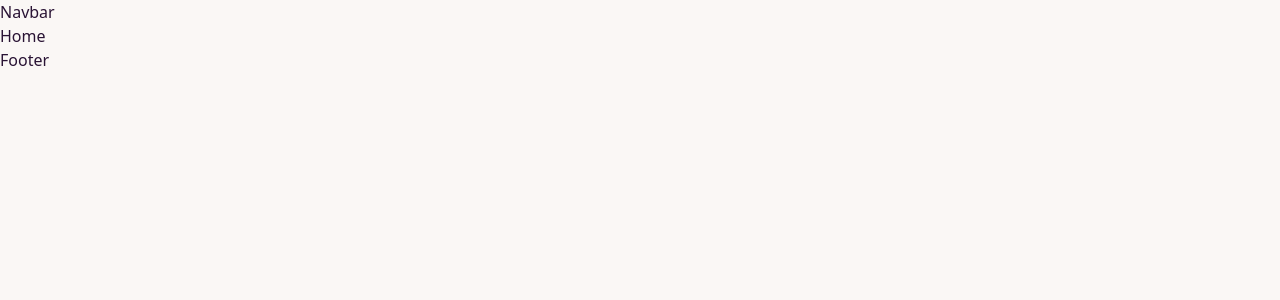
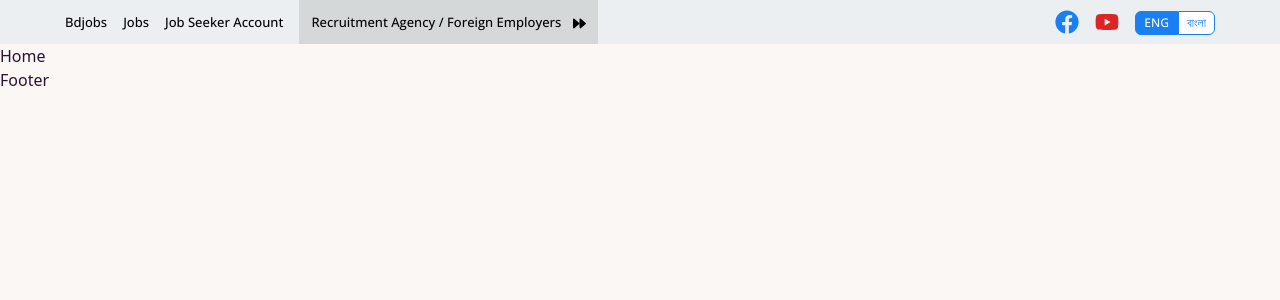
Before and after one commit to RaisulislamRimon/bdjobs-interview-project, a React (Vite) app: page / in a window 1280 px wide. Shown: the top 300 px of the page. Built offline with nearby package versions, Linux system fonts and the light colour scheme.

Commit message:
first navigation setup

```diff
--- a/package.json
+++ b/package.json
@@ -12,6 +12,7 @@
     "daisyui": "^2.51.5",
     "react": "^18.2.0",
     "react-dom": "^18.2.0",
+    "react-icons": "^4.8.0",
     "react-router-dom": "^6.10.0"
   },
   "devDependencies": {
--- /dev/null
+++ b/src/Pages/Shared/Navbar/Navbar.css
@@ -0,0 +1,5 @@
+@import url("https://fonts.googleapis.com/css2?family=Open+Sans:wght@500&display=swap");
+
+nav {
+  font-family: "Open Sans", sans-serif;
+}
--- a/src/Pages/Shared/Navbar/Navbar.jsx
+++ b/src/Pages/Shared/Navbar/Navbar.jsx
@@ -1,9 +1,80 @@
 import React from "react";
+import "./Navbar.css";
+import {
+  FaBeer,
+  FaFacebook,
+  FaFastForward,
+  FaForward,
+  FaYoutube,
+} from "react-icons/fa";
 
 const Navbar = () => {
   return (
-    <div>
-      <h1>Navbar</h1>
+    <div className="container-lg mx-auto bg-[#ECEFF1]">
+      <nav class="flex items-center justify-between flex-wrap px-[65px] container mx-auto text-black ">
+        {/* <div class="flex items-center flex-shrink-0 text-white mr-6">
+          <span class="font-semibold text-xl tracking-tight">Logo</span>
+        </div> */}
+        <div class="block lg:hidden">
+          <button class="flex items-center px-3 py-2 border rounded  border-white hover:border-gray-500">
+            <svg
+              class="fill-current h-3 w-3"
+              viewBox="0 0 20 20"
+              xmlns="http://www.w3.org/2000/svg"
+            >
+              <title>Menu</title>
+              <path d="M0 3h20v2H0V3zm0 6h20v2H0V9zm0 6h20v2H0v-2z" />
+            </svg>
+          </button>
+        </div>
+        <div class="w-full block flex-grow lg:flex lg:items-center lg:w-auto ">
+          <div class="text-sm lg:flex-grow">
+            <a
+              href="#responsive-header"
+              class="block mt-4 lg:inline-block lg:mt-0  hover:text-[#1A7FF2] mr-4 text-[13px]	font-medium"
+            >
+              Bdjobs
+            </a>
+            <a
+              href="#responsive-header"
+              class="block mt-4 lg:inline-block lg:mt-0 hover:text-[#1A7FF2] mr-4 text-[13px]	font-medium"
+            >
+              Jobs
+            </a>
+            <a
+              href="#responsive-header"
+              class="block mt-4 lg:inline-block lg:mt-0  hover:text-[#1A7FF2] mr-4 text-[13px]	font-medium"
+            >
+              Job Seeker Account
+            </a>
+            <a
+              href="#responsive-header"
+              class="block mt-4 lg:inline-block lg:mt-0 bg-[#D4D8D9] p-3 hover:text-[#1A7FF2] text-[13px]	font-medium"
+            >
+              <span>Recruitment Agency / Foreign Employers</span>
+              <span>
+                <FaForward className="inline ml-3" />
+              </span>
+            </a>
+          </div>
+          <div class="flex items-center">
+            <FaFacebook className="text-2xl text-[#1A7FF2]" />
+            <div class="ml-4">
+              <a class=" hover:text-white" href="#">
+                <FaYoutube className="text-2xl text-red-600" />
+              </a>
+            </div>
+            <div class="ml-4">
+              <button className="btn btn-xs text-white font-normal rounded-md rounded-e-none bg-[#1A7FF2] border-[#1A7FF2] hover:bg-[#1A7FF2] hover:border-[#1A7FF2]">
+                ENG
+              </button>
+              <button className="btn btn-xs font-normal hover:bg-white rounded-md rounded-s-none bg-white text-[#1A7FF2] border-[#1A7FF2] hover:border-[#1A7FF2]">
+                বাংলা
+              </button>
+            </div>
+          </div>
+        </div>
+      </nav>
     </div>
   );
 };
```
Also changed, not shown: 1 other file (tests, documents, lock files or other folders).
